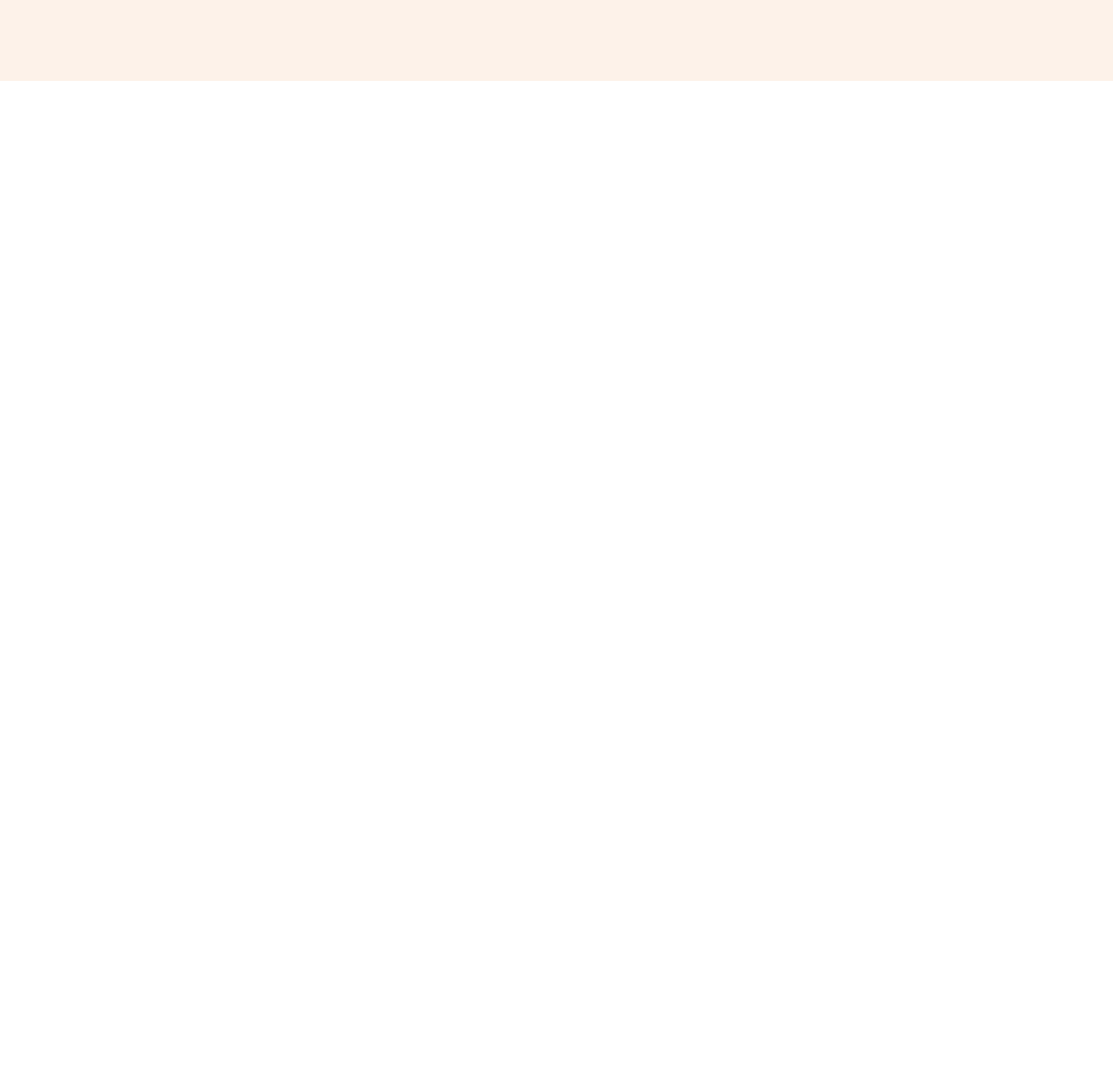
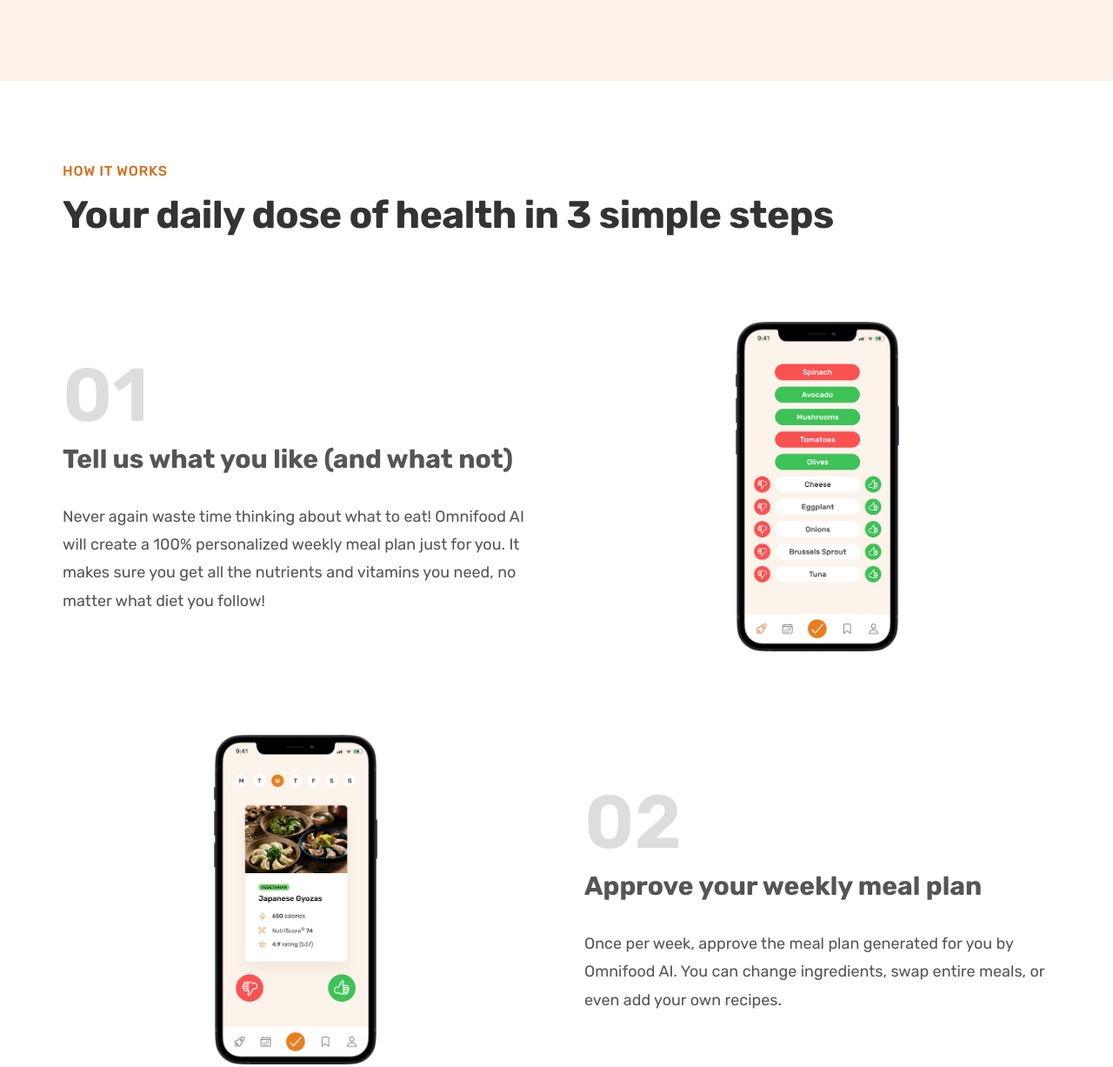
Before and after one commit to NVD0606/omni-food, a plain HTML site: page index.html in a window 1280 px wide. Shown: the part 667-1894 px from the top of the page at 87% size. Before the commit the page ends 800 px from the top, so only its background shows below. Drawn offline with Linux system fonts and the light colour scheme.

Commit message:
how it work section part 1

```diff
--- /dev/null
+++ b/css/general.css
@@ -0,0 +1,166 @@
+/*
+--- 01 Typography system
+
+- Font sizes (px)
+10 / 12 / 14 / 16 / 18 / 20 / 24 / 30 / 36 / 44 / 52 / 62 / 74 / 86 / 98
+
+- Font weights
+Default: 400
+Medium: 500
+Semi-bold: 600
+Bold: 700;
+
+- Line heights:
+Default: 1
+Small: 1.05
+Medium: 1.2
+Paragraph: 1.6
+
+- Letter-spacing:
+-0.5px
+0.75.px
+
+
+--- 02 Colors
+
+- Primary: #e67e22
+- Tints: #fdf2e9;
+- Shades:
+- Accents:
+- Greys:
+#555
+#333
+
+--- 05 Shadows
+
+--- 06 Border radius
+
+Default 9px
+
+--- 07 White spaces
+
+- Spacing system (px)
+
+2 / 4 / 8 / 12 / 16 / 24 / 32 / 48 / 64 / 80 / 96 / 128
+
+
+
+
+
+*/
+* {
+  margin: 0;
+  padding: 0;
+  box-sizing: border-box;
+}
+
+html {
+  font-size: 62.5%;
+}
+body {
+  font-family: "Rubik", sans-serif;
+  line-height: 1;
+  font-weight: 400;
+  color: #555;
+}
+
+/******************************/
+/* General Reuseable component*/
+/******************************/
+
+.container {
+  max-width: 120rem;
+  padding: 0 3.2rem;
+  margin: 0 auto;
+}
+.grid {
+  display: grid;
+  column-gap: 6.4rem;
+  row-gap: 9.6rem;
+}
+.grid--2-cols {
+  grid-template-columns: repeat(2, 1fr);
+}
+.grid--3-cols {
+  grid-template-columns: repeat(3, 1fr);
+}
+.grid--4-cols {
+  grid-template-columns: repeat(4, 1fr);
+}
+.grid--center-v {
+  align-items: center;
+}
+
+.heading-secondary,
+.heading-primary {
+  font-weight: 700;
+  color: #333;
+  letter-spacing: -0.5px;
+}
+
+.heading-primary {
+  font-size: 5.2rem;
+  line-height: 1.05;
+  margin-bottom: 32px;
+}
+.heading-secondary {
+  font-size: 4.4rem;
+  line-height: 1.2;
+  margin-bottom: 9.6rem;
+}
+.heading-tertiary {
+  font-size: 3rem;
+  line-height: 1.2;
+  margin-bottom: 3.2rem;
+}
+.subheading {
+  display: block;
+  font-size: 1.6rem;
+  font-weight: 500;
+  color: #cf711f;
+  margin-bottom: 1.6rem;
+  text-transform: uppercase;
+  letter-spacing: 0.75px;
+}
+
+.btn:link,
+.btn:visited {
+  display: inline-block;
+
+  font-size: 2rem;
+  font-weight: 600;
+  text-decoration: none;
+  padding: 1.6rem 3.2rem;
+  border-radius: 9px;
+
+  /* Chuyển màu từ từ */
+  transition: background-color 0.3s;
+}
+.btn--full:link,
+.btn--full:visited {
+  background-color: #e67e22;
+  color: #fff;
+}
+.btn--outline:link,
+.btn--outline:visited {
+  background-color: #fff;
+  color: #555;
+}
+.btn--full:hover,
+.btn--full:active {
+  background-color: #cf711f;
+  color: #fff;
+}
+.btn--outline:hover,
+.btn--outline:active {
+  background-color: #fdf2e9;
+
+  /*   border: 3px solid #fff; */
+  /* Trick to add border inside */
+  box-shadow: inset 0 0 0 3px #fff;
+}
+
+/* Helper class */
+.margin-right-sm {
+  margin-right: 1.6rem !important;
+}
--- a/css/style.css
+++ b/css/style.css
@@ -1,138 +1,4 @@
 /* Primay color: #e67e22 */
-
-/*
---- 01 Typography system
-
-- Font sizes (px)
-10 / 12 / 14 / 16 / 18 / 20 / 24 / 30 / 36 / 44 / 52 / 62 / 74 / 86 / 98
-
-- Font weights
-Default: 400
-Medium: 500
-Semi-bold: 600
-Bold: 700;
-
-- Line heights:
-Default: 1
-Small: 1.05
-Paragraph: 1.6
-
---- 02 Colors
-
-- Primary: #e67e22
-- Tints: #fdf2e9;
-- Shades:
-- Accents:
-- Greys:
-#555
-#333
-
---- 05 Shadows
-
---- 06 Border radius
-
-Default 9px
-
---- 07 White spaces
-
-- Spacing system (px)
-
-2 / 4 / 8 / 12 / 16 / 24 / 32 / 48 / 64 / 80 / 96 / 128
-
-
-
-
-
-*/
-* {
-  margin: 0;
-  padding: 0;
-  box-sizing: border-box;
-}
-
-html {
-  font-size: 62.5%;
-}
-body {
-  font-family: "Rubik", sans-serif;
-  line-height: 1;
-  font-weight: 400;
-  color: #555;
-}
-
-/******************************/
-/* General Reuseable component*/
-/******************************/
-
-.container {
-  max-width: 120rem;
-  padding: 0 3.2rem;
-  margin: 0 auto;
-}
-.grid {
-  display: grid;
-  gap: 9.6rem;
-}
-.grid--2-cols {
-  grid-template-columns: repeat(2, 1fr);
-}
-.grid--3-cols {
-  grid-template-columns: repeat(3, 1fr);
-}
-.grid--4-cols {
-  grid-template-columns: repeat(4, 1fr);
-}
-
-.heading-primary {
-  font-size: 5.2rem;
-  font-weight: 700;
-  line-height: 1.05;
-  color: #333;
-  letter-spacing: -0.5px;
-  margin-bottom: 32px;
-}
-
-.btn:link,
-.btn:visited {
-  display: inline-block;
-
-  font-size: 2rem;
-  font-weight: 600;
-  text-decoration: none;
-  padding: 1.6rem 3.2rem;
-  border-radius: 9px;
-
-  /* Chuyển màu từ từ */
-  transition: background-color 0.3s;
-}
-.btn--full:link,
-.btn--full:visited {
-  background-color: #e67e22;
-  color: #fff;
-}
-.btn--outline:link,
-.btn--outline:visited {
-  background-color: #fff;
-  color: #555;
-}
-.btn--full:hover,
-.btn--full:active {
-  background-color: #cf711f;
-  color: #fff;
-}
-.btn--outline:hover,
-.btn--outline:active {
-  background-color: #fdf2e9;
-
-  /*   border: 3px solid #fff; */
-  /* Trick to add border inside */
-  box-shadow: inset 0 0 0 3px #fff;
-}
-
-/* Helper class */
-.margin-right-sm {
-  margin-right: 1.6rem !important;
-}
 
 /******************************/
 /* Header */
@@ -250,11 +116,24 @@ body {
 /* How It Works Section*/
 /******************************/
 .section-how {
-  background-color: #cf711f;
-  padding: 3.2rem;
+  padding: 9.6rem 0;
 }
 
-.section-how div div {
-  background-color: blue;
-  padding: 3.2rem;
+.step-number {
+  font-size: 8.6rem;
+  font-weight: 600;
+  color: #ddd;
+  margin-bottom: 1.2rem;
 }
+.step-description {
+  font-size: 1.8rem;
+  line-height: 1.8;
+}
+.step-img-box {
+  display: flex;
+  align-items: center;
+  justify-content: center;
+}
+.step-img {
+  width: 35%;
+}
--- a/index.html
+++ b/index.html
@@ -9,6 +9,7 @@
       href="https://fonts.googleapis.com/css2?family=Rubik:wght@400;500;600;700&display=swap"
       rel="stylesheet"
     />
+    <link rel="stylesheet" href="css/general.css" />
     <link rel="stylesheet" href="css/style.css" />
     <title>Omni Food</title>
   </head>
@@ -64,6 +65,72 @@
           </div>
         </div>
       </section>
+      <section class="section-how">
+        <div class="container">
+          <span class="subheading">How it works</span>
+          <h2 class="heading-secondary">
+            Your daily dose of health in 3 simple steps
+          </h2>
+        </div>
+        <div class="container grid grid--2-cols grid--center-v">
+          <!-- Step 01 -->
+          <div class="step-text-box">
+            <p class="step-number">01</p>
+            <h3 class="heading-tertiary">
+              Tell us what you like (and what not)
+            </h3>
+            <p class="step-description">
+              Never again waste time thinking about what to eat! Omnifood AI
+              will create a 100% personalized weekly meal plan just for you. It
+              makes sure you get all the nutrients and vitamins you need, no
+              matter what diet you follow!
+            </p>
+          </div>
+          <div class="step-img-box">
+            <img
+              src="img/app/app-screen-1.png"
+              class="step-img"
+              alt="iphone app preferences selection screen"
+            />
+          </div>
+
+          <!-- Step 02 -->
+          <div class="step-img-box">
+            <img
+              src="img/app/app-screen-2.png"
+              class="step-img"
+              alt="iphone app meal approving plan screen"
+            />
+          </div>
+          <div class="step-text-box">
+            <p class="step-number">02</p>
+            <h3 class="heading-tertiary">Approve your weekly meal plan</h3>
+            <p class="step-description">
+              Once per week, approve the meal plan generated for you by Omnifood
+              AI. You can change ingredients, swap entire meals, or even add
+              your own recipes.
+            </p>
+          </div>
+
+          <!-- Step 03 -->
+          <div class="step-text-box">
+            <p class="step-number">03</p>
+            <h3 class="heading-tertiary">Receive meals at convenient time</h3>
+            <p class="step-description">
+              Best chefs in town will cook your selected meal every day, and we
+              will deliver it to your door whenever works best for you. You can
+              change delivery schedule and address daily!
+            </p>
+          </div>
+          <div class="step-img-box">
+            <img
+              src="img/app/app-screen-3.png"
+              class="step-img"
+              alt="iphone app delivery screen"
+            />
+          </div>
+        </div>
+      </section>
     </main>
   </body>
 </html>
```
